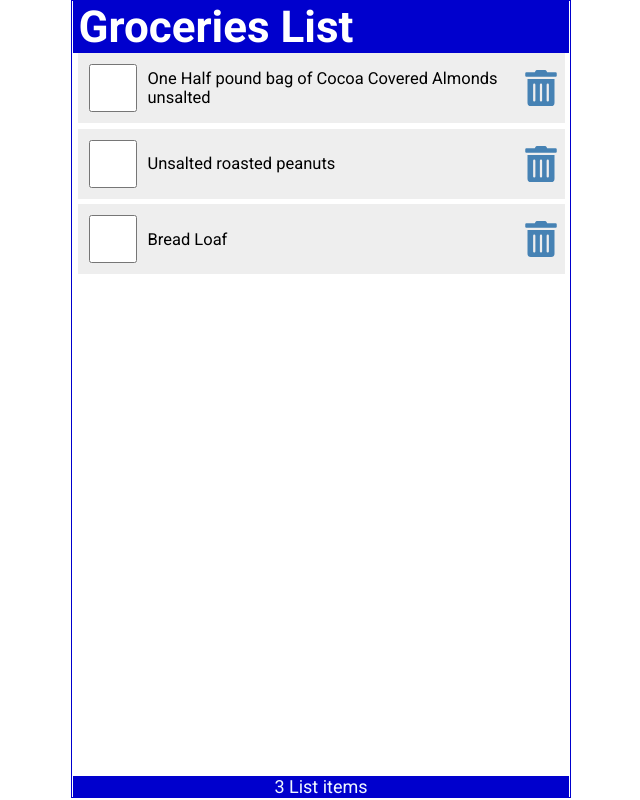
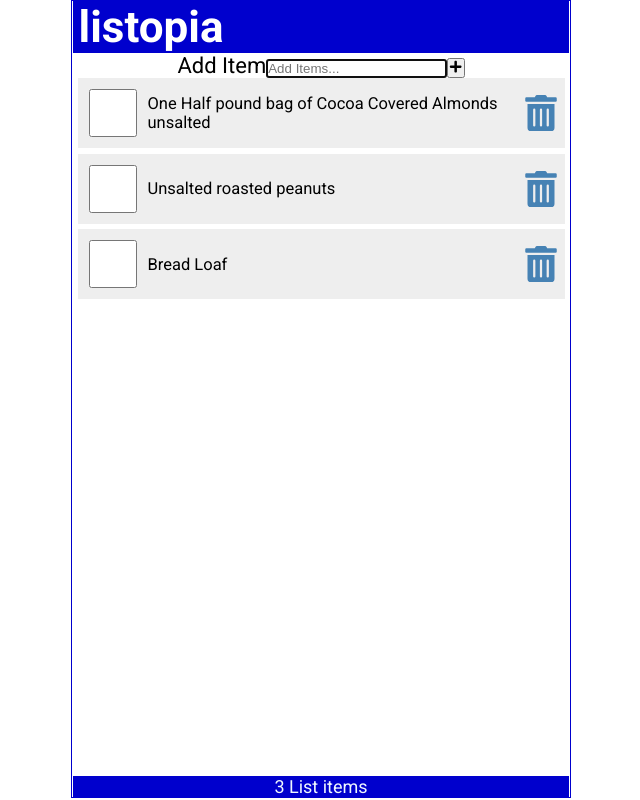
Before and after one commit to ptech12/listopia, a React (Create React App) app: page / in a window 1280 px wide. Shown: the whole page, without its empty margins (319-959 px from the left). Built offline with nearby package versions, Linux system fonts and the light colour scheme.

Commit message:
addItm form added

```diff
--- /dev/null
+++ b/src/AddItem.js
@@ -0,0 +1,26 @@
+import { FaPlus } from "react-icons/fa";
+
+const AddItem = () => {
+  return (
+    <form className="addForm">
+        <label htmlFor="addItem">
+            Add Item
+        </label>
+        <input
+            autoFocus
+            id="addItem"
+            type="text"
+            placeholder="Add Items..."
+            required
+        />
+        <button
+            type="submit"
+            aria-label="Add Item">
+                <FaPlus />
+        </button>
+
+    </form>
+  )
+}
+
+export default AddItem;
--- a/src/App.js
+++ b/src/App.js
@@ -2,6 +2,7 @@
 import Content from './Content';
 import Footer from './Footer';
 import { useState } from 'react';
+import AddItem from './AddItem';
 
 
 function App() {
@@ -61,7 +62,8 @@
 
   return (
     <div className="App">
-      <Header title="Groceries List" />
+      <Header title="listopia" />
+      <AddItem />
       <Content
         items={items}
         handleCheck={handleCheck}
```
Also changed, not shown: src/assets/imgs/LOGO.png (added).
